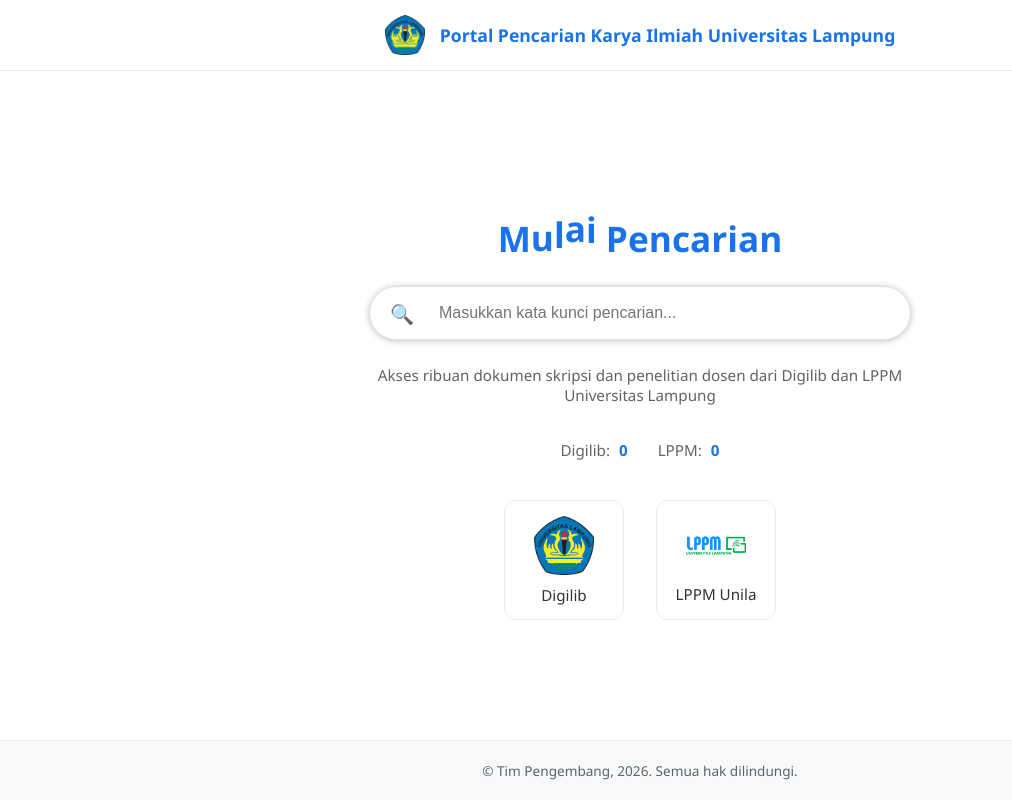
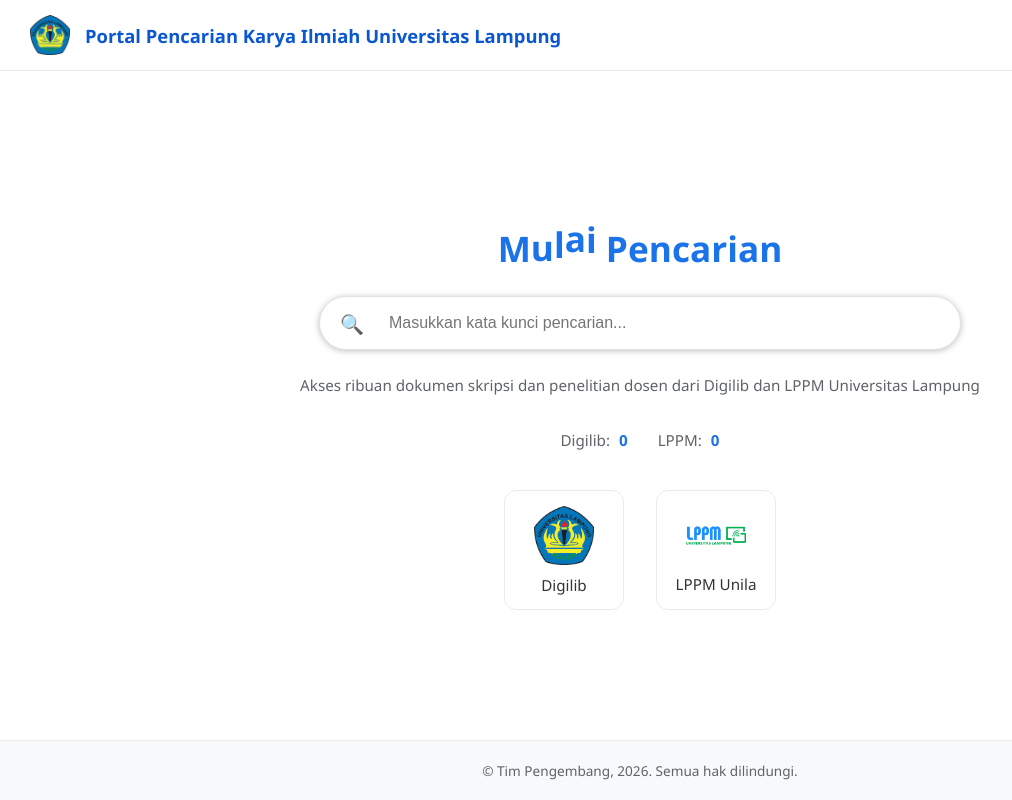
Before and after one commit to nazmahevano/Search-Engine-Unila, a Django app: page / in a window 1280 px wide. Shown: the whole page, without its empty margins (0-1012 px from the left). Run offline with Django 5.2, Linux system fonts and the light colour scheme; data that the repository does not hold is empty.

Commit message:
perbaikan responsibilitas sama aksesibility biar 100%

```diff
--- a/templates/index.html
+++ b/templates/index.html
@@ -17,24 +17,22 @@
             display: flex;
             flex-direction: column;
             background: white;
-            color: #333; /* Mengubah default dari 'blue' ke abu gelap agar kontras lebih baik */
+            color: #333;
         }
 
-        /* Layout Utama */
+        /* Layout Utama (TAMPILAN DESKTOP) */
         header {
-            padding: 15px 20px;
+            padding: 15px 30px;
             display: flex;
             align-items: center;
-            justify-content: center;
+            justify-content: flex-start; /* Header rata kiri di Desktop */
             gap: 15px;
             border-bottom: 1px solid #ebebeb;
-            flex-wrap: wrap; /* Memungkinkan elemen turun jika layar sempit */
         }
         .header-title {
             font-weight: bold;
-            color: #1a73e8; /* Warna biru yang lolos uji kontras Lighthouse */
-            font-size: 1.1rem;
-            text-align: center;
+            color: #0b57d0; /* Warna biru dipergelap untuk lulus kontras Lighthouse */
+            font-size: 1.15rem;
         }
         .logo-nav {
             width: 40px;
@@ -48,11 +46,12 @@
             flex-direction: column;
             justify-content: center;
             align-items: center;
-            width: 90%; /* Menggunakan 90% agar lebih lebar di HP */
-            max-width: 600px;
+            width: 100%;
+            max-width: 850px; /* Lebar maksimal diperbesar untuk Desktop */
             margin: 0 auto;
             text-align: center;
-            padding: 20px 0;
+            padding: 40px 15px;
+            box-sizing: border-box;
         }
 
         footer {
@@ -73,7 +72,7 @@
         h1 { font-size: 2.2rem; font-weight: bold; margin-bottom: 1.5rem; color: #1a73e8; }
         form { width: 100%; display: flex; justify-content: center; }
 
-        .search-bar { background: white; border-radius: 30px; border: 1px solid #dfe1e5; width: 100%; max-width: 500px; padding: 5px 20px; display: flex; align-items: center; box-shadow: 0 1px 6px rgba(32,33,36,.28); position: relative; transition: box-shadow 0.3s; }
+        .search-bar { background: white; border-radius: 30px; border: 1px solid #dfe1e5; width: 100%; max-width: 600px; padding: 5px 20px; display: flex; align-items: center; box-shadow: 0 1px 6px rgba(32,33,36,.28); position: relative; transition: box-shadow 0.3s; }
         .search-bar:hover, .search-bar:focus-within { box-shadow: 0 1px 6px rgba(32,33,36,.4); }
 
         .search-icon { font-size: 1.2rem; color: #5f6368; padding-right: 15px; margin-right: 10px; display: flex; align-items: center; justify-content: center; }
```
Also changed, not shown: other parts of templates/index.html (+18 -14 lines).
